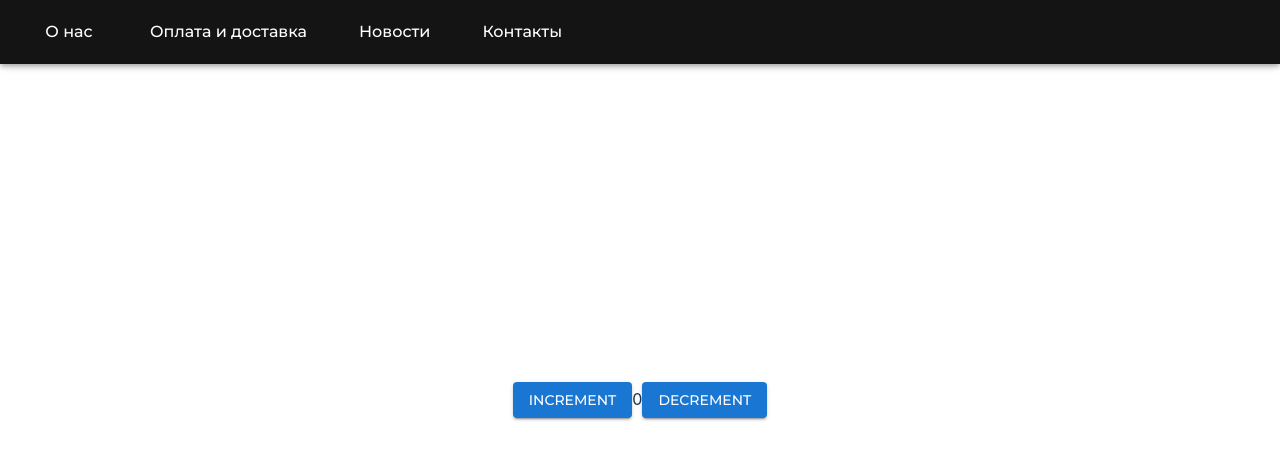
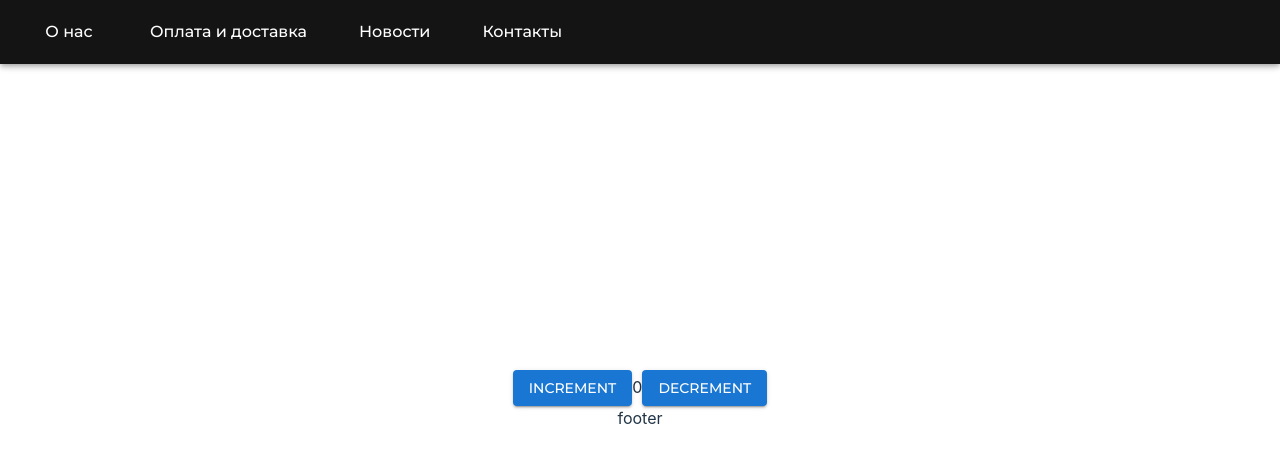
Before and after one commit to KotelnikovM/knife-market-frontend, a React (Vite) app: page / in a window 1280 px wide. Shown: the top 462 px of the page. Built offline with nearby package versions, Linux system fonts and the light colour scheme; no server answers.

Commit message:
add: add footer

```diff
--- a/src/App.tsx
+++ b/src/App.tsx
@@ -2,6 +2,7 @@
 import './App.css';
 import { Counter } from './Counter';
 import Header from './components/header/header';
+import Footer from './components/footer/footer';
 
 function App() {
   const getData = async () => {
@@ -18,6 +19,7 @@
     <>
       <Header />
       <Counter />
+      <Footer />
     </>
   );
 }
--- /dev/null
+++ b/src/components/footer/footer.tsx
@@ -0,0 +1,5 @@
+function Footer() {
+  return <div>footer</div>;
+}
+
+export default Footer;
```
